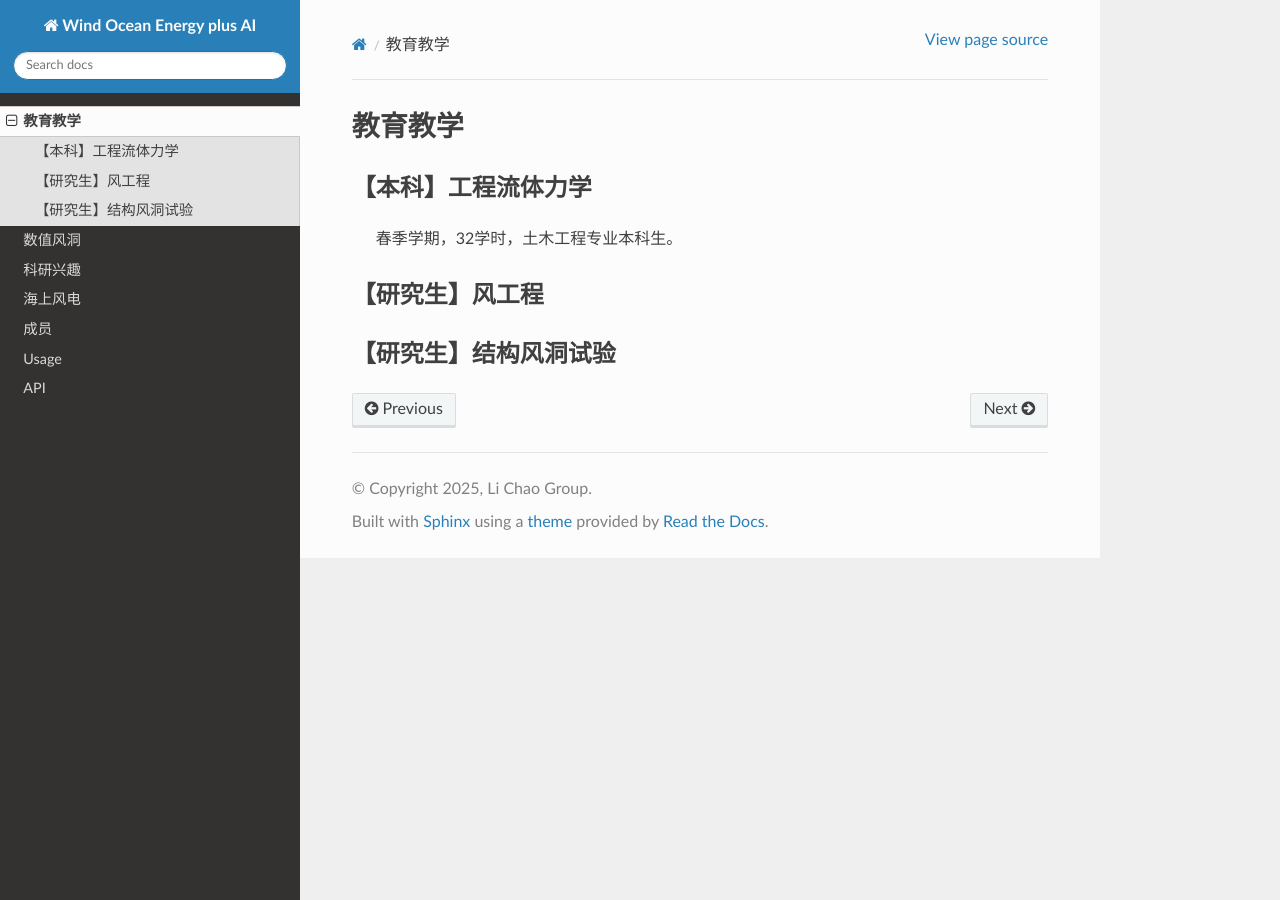
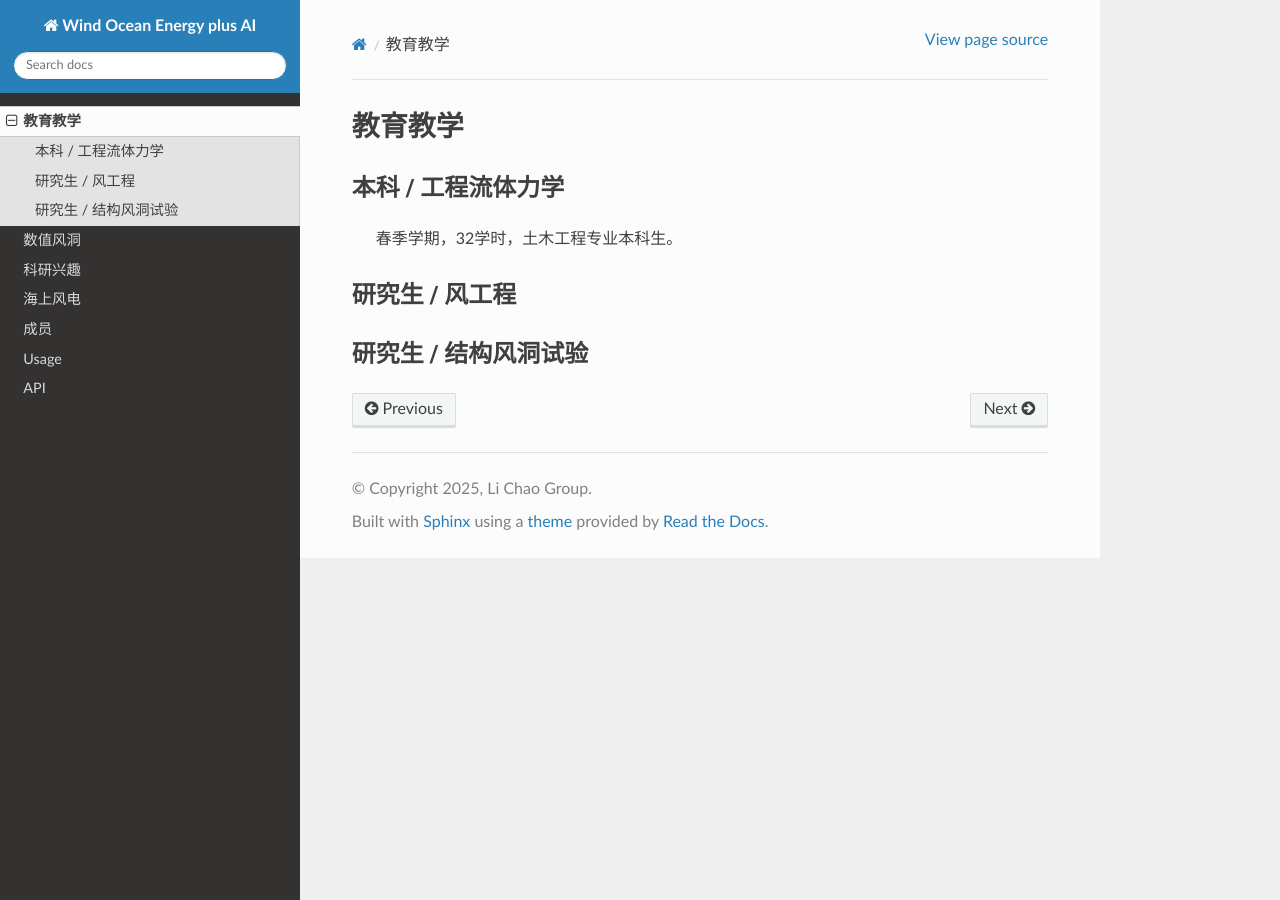
Before and after one commit to lichao689/rtdTest, a Sphinx documentation site: the page built from docs/source/Teaching.rst, in a window 1280 px wide. Built offline with Sphinx 7.4.7 and the Read the Docs theme 3.1.0, drawn with Linux system fonts in a browser that asks for light colours.

```diff
--- a/docs/source/Teaching.rst
+++ b/docs/source/Teaching.rst
@@ -2,16 +2,16 @@
 ===============
 
 
-【本科】工程流体力学
+本科 / 工程流体力学
 ----------------------
 
     春季学期，32学时，土木工程专业本科生。
 
 
-【研究生】风工程
+研究生 / 风工程
 ---------------------
 
 
 
-【研究生】结构风洞试验
+研究生 / 结构风洞试验
 ------------------------
```
